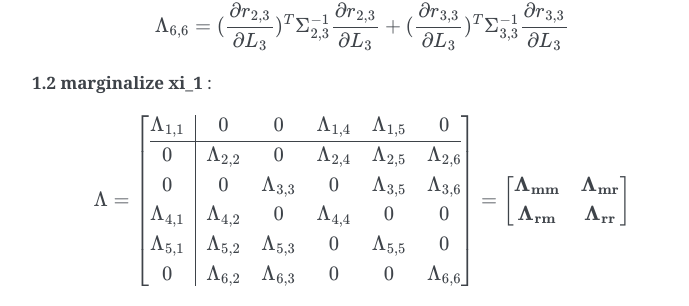
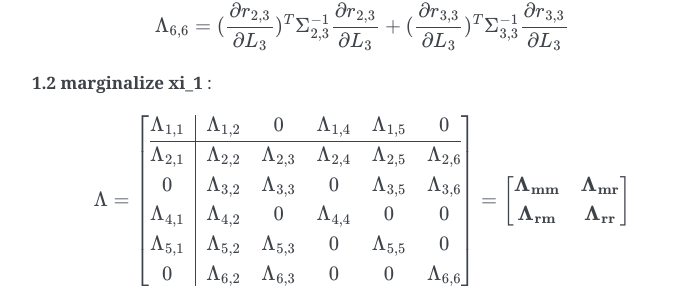
Before and after one commit to gggliuye/VIO, a Sphinx documentation site: the page built from docs/deepblue/VIO.rst, in a window 1280 px wide and 900 px high, scrolled down 2538 px. Shown: the part 145-451 px from the top of the window, without its empty margins (388-1077 px from the left). Built offline with Sphinx 7.4.7, drawn with Linux system fonts in a browser that asks for light colours.

Commit message:
Update VIO.rst

```diff
--- a/docs/deepblue/VIO.rst
+++ b/docs/deepblue/VIO.rst
@@ -125,9 +125,9 @@ With the expression of the non linear problem :
 .. math::
    \Lambda =  \left[
     \begin{array}{c|ccccc}
-   \Lambda_{1,1} & 0 & 0 & \Lambda_{1,4} &  \Lambda_{1,5} & 0 \\ \hline
-    0 & \Lambda_{2,2} & 0 &  \Lambda_{2,4} &  \Lambda_{2,5} &  \Lambda_{2,6} \\
-    0 & 0 & \Lambda_{3,3} & 0 &  \Lambda_{3,5} &  \Lambda_{3,6} \\
+   \Lambda_{1,1} & \Lambda_{1,2} & 0 & \Lambda_{1,4} &  \Lambda_{1,5} & 0 \\ \hline
+    \Lambda_{2,1} & \Lambda_{2,2} & \Lambda_{2,3} &  \Lambda_{2,4} &  \Lambda_{2,5} &  \Lambda_{2,6} \\
+    0 & \Lambda_{3,2} & \Lambda_{3,3} & 0 &  \Lambda_{3,5} &  \Lambda_{3,6} \\
     \Lambda_{4,1} &  \Lambda_{4,2} & 0 & \Lambda_{4,4} & 0 & 0  \\
      \Lambda_{5,1} &  \Lambda_{5,2} &  \Lambda_{5,3} & 0 & \Lambda_{5,5} & 0 \\
     0 &  \Lambda_{6,2} &  \Lambda_{6,3} & 0 & 0 & \Lambda_{6,6}
```
